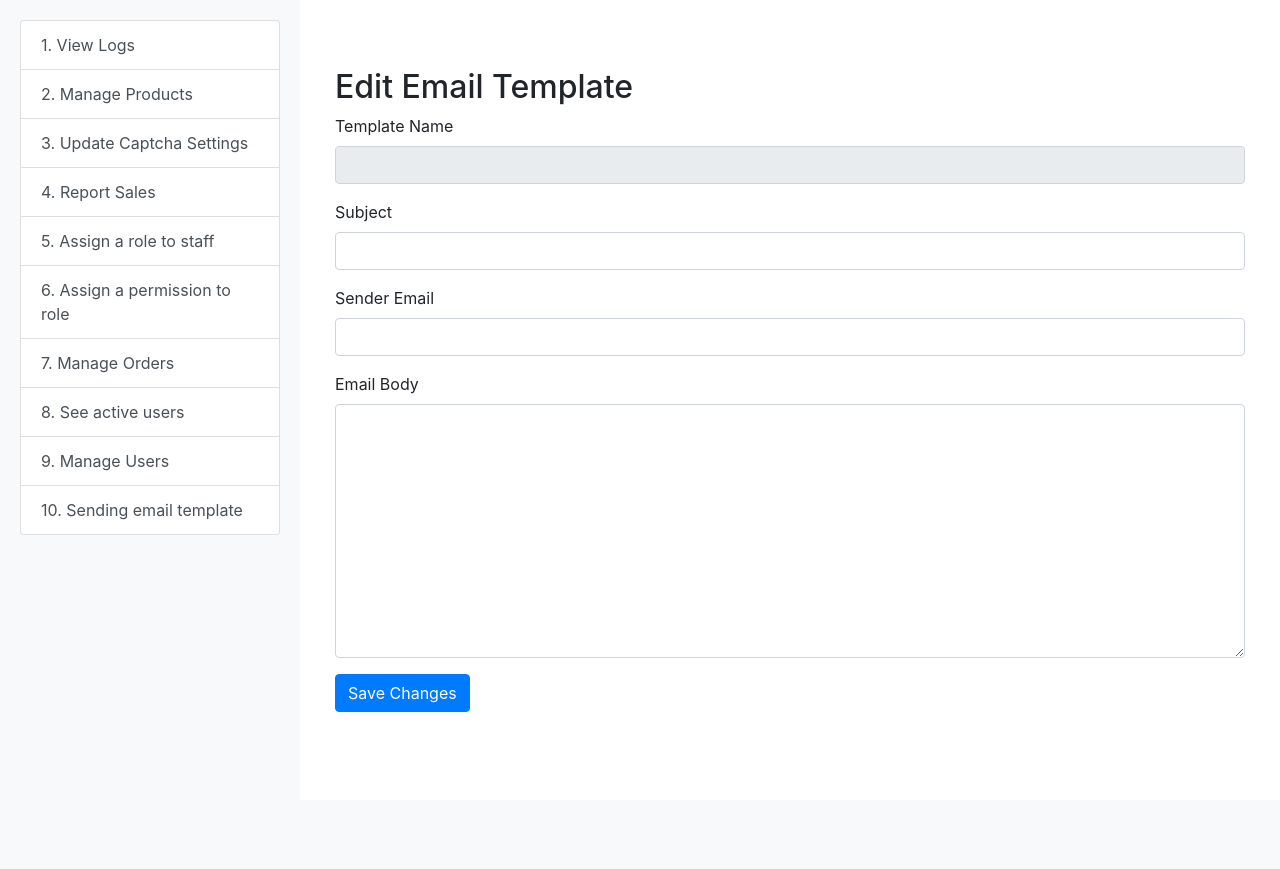
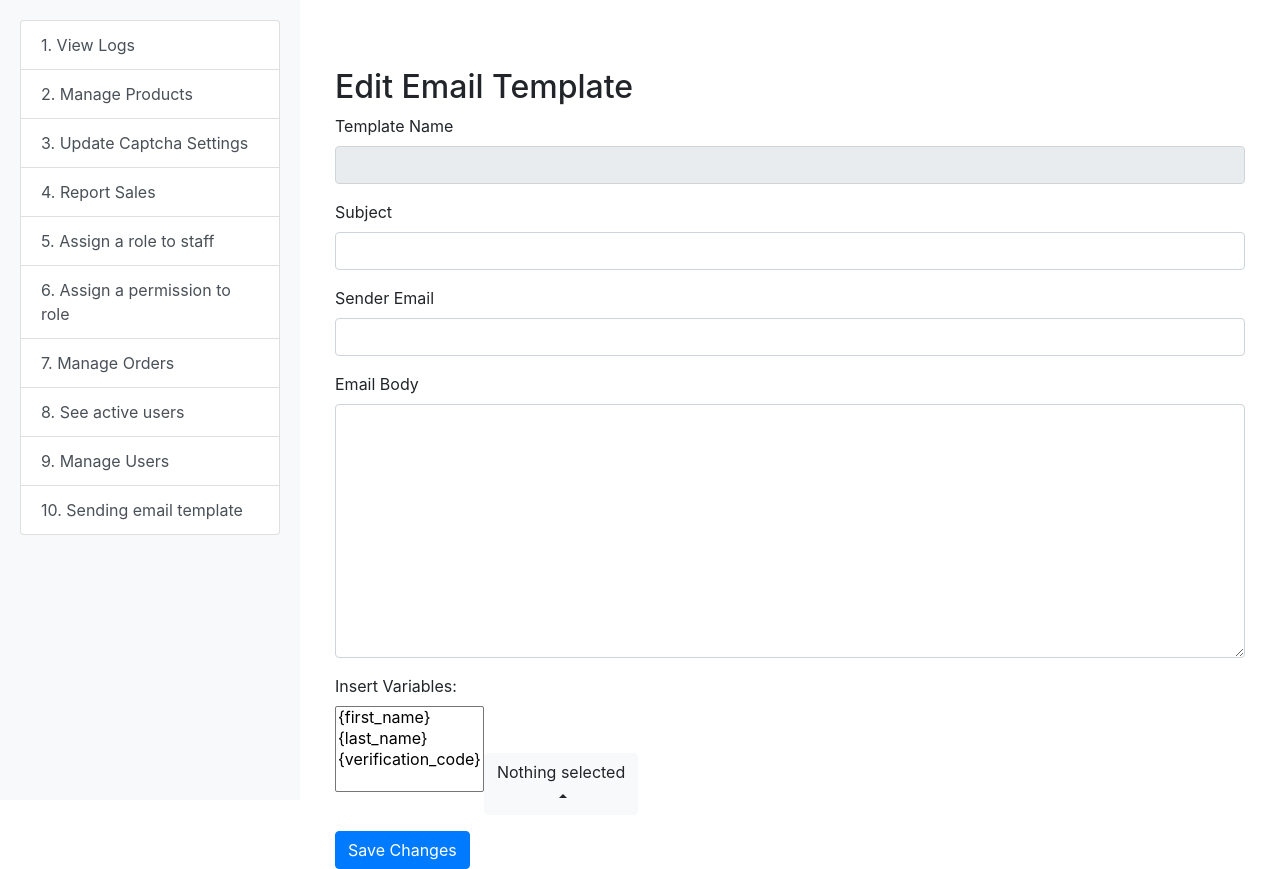
Before and after one commit to Kolpic/Online-Store, a Flask app: template Forum-Project/project/templates/template_email.html in a window 1280 px wide. Before the commit the page ends 712 px from the top, so only its background shows below. Run offline with Flask 3, Linux system fonts and the light colour scheme; the template is opened without the code that fills it, so the values that code supplies are empty; some libraries are stand-ins or nearby versions.

Commit message:
changed email template

```diff
--- a/Forum-Project/project/templates/template_email.html
+++ b/Forum-Project/project/templates/template_email.html
@@ -5,6 +5,7 @@
     {% extends "base.html" %}
     {% block title %}Edit Email Template{% endblock %}
     <link rel="stylesheet" href="https://stackpath.bootstrapcdn.com/bootstrap/4.3.1/css/bootstrap.min.css">
+    <link rel="stylesheet" href="https://cdnjs.cloudflare.com/ajax/libs/bootstrap-select/1.13.18/css/bootstrap-select.min.css">
 </head>
 <body>
 {% block content %}
@@ -32,12 +33,64 @@
             <textarea class="form-control" id="body" name="body" rows="10">{{ body }}</textarea>
         </div>
 
+        <!-- Placeholder Variables Dropdown -->
+        <div class="form-group">
+            <label for="variables">Insert Variables:</label>
+            <select id="variables" class="selectpicker" multiple data-live-search="true" data-actions-box="true">
+                <!-- Options will be populated here -->
+            </select>
+        </div>
+
         <button type="submit" class="btn btn-primary">Save Changes</button>
     </form>
 </div>
 <script src="https://code.jquery.com/jquery-3.3.1.slim.min.js"></script>
 <script src="https://cdnjs.cloudflare.com/ajax/libs/popper.js/1.14.7/umd/popper.min.js"></script>
 <script src="https://stackpath.bootstrapcdn.com/bootstrap/4.3.1/js/bootstrap.min.js"></script>
+<script src="https://cdnjs.cloudflare.com/ajax/libs/bootstrap-select/1.13.18/js/bootstrap-select.min.js"></script>
+<script>
+$(document).ready(function() {
+    // Example data - replace with actual data fetching logic
+    let variables = ['{first_name}', '{last_name}', '{verification_code}'];
+    variables.forEach(function(variable) {
+        $('#variables').append($('<option>', {
+            value: variable,
+            text: variable
+        }));
+    });
+    $('.selectpicker').selectpicker('refresh');
+
+    // When the selection changes, update the textarea
+    $('#variables').on('changed.bs.select', function (e, clickedIndex, isSelected, previousValue) {
+        let selectedVars = $(this).val();
+        let bodyText = "Hello ";
+
+        // Filter out verification code if present and store it separately
+        let verificationCode = '';
+        let otherVars = selectedVars.filter(varName => {
+            if (varName === '{verification_code}') {
+                verificationCode = varName;
+                return false; // Do not include in the otherVars array
+            }
+            return true;
+        });
+
+        // Append all other variables except verification code
+        otherVars.forEach(function(varName) {
+            bodyText += varName + " ";
+        });
+
+        bodyText += "Please insert the verification code in the form web 2: "
+
+        // Append the verification code last if it was selected
+        if (verificationCode) {
+            bodyText += verificationCode;
+        }
+
+        $('#body').val(bodyText);
+    });
+});
+</script>
 </body>
 {% endblock %}
 </html>
```
